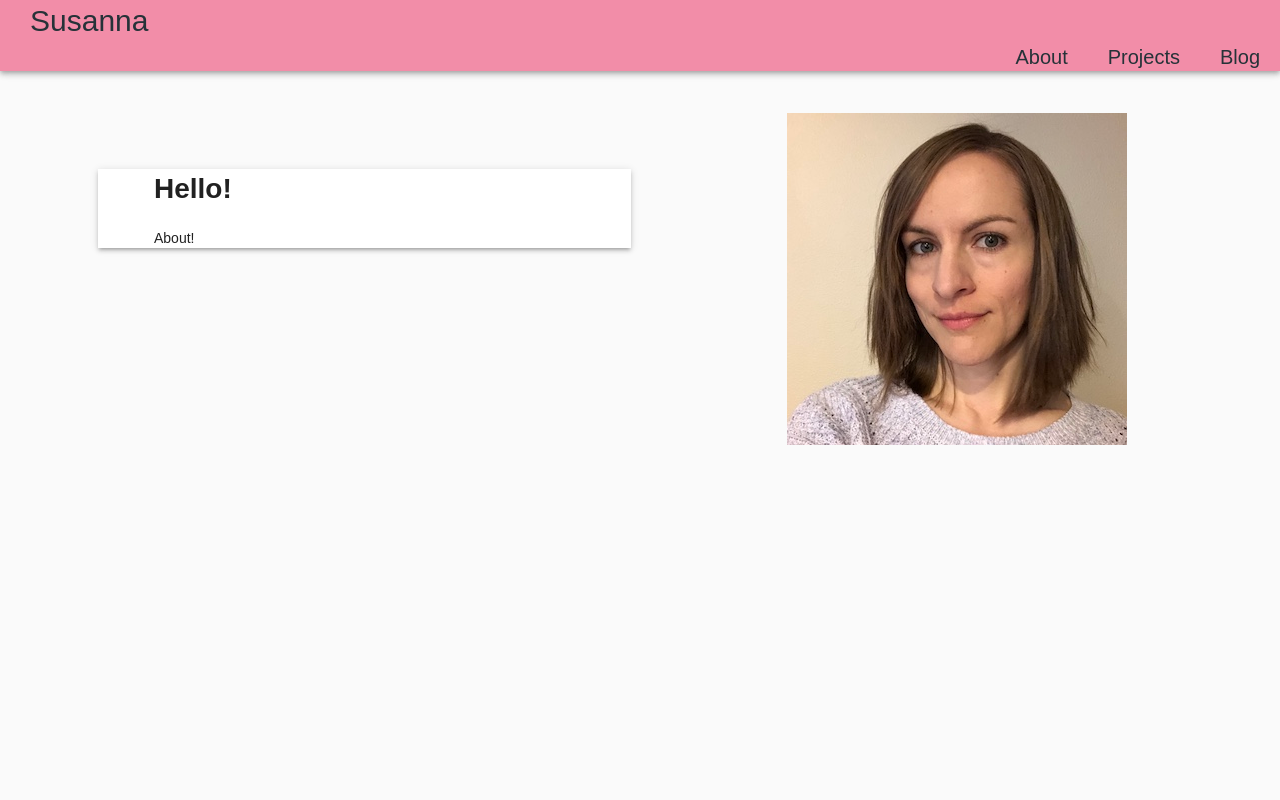
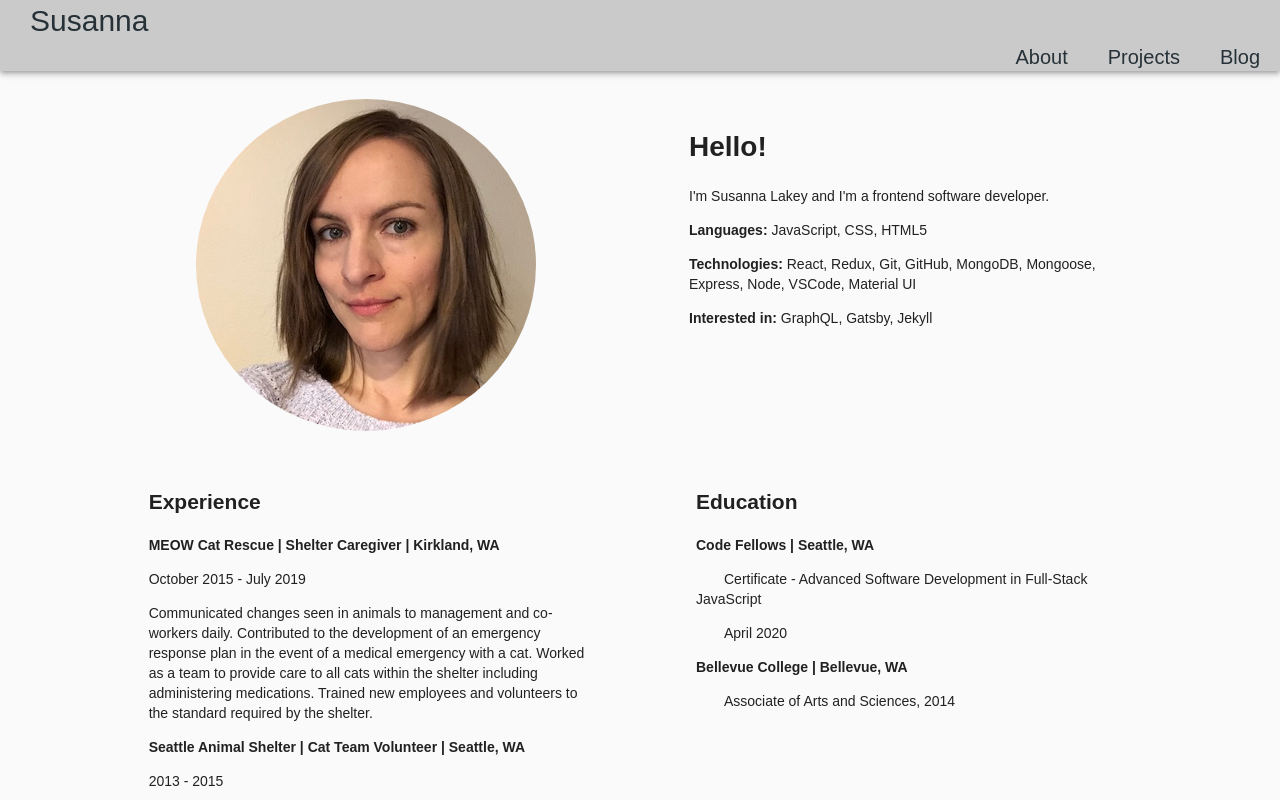
Before and after one commit to slakeyj/portfolio-react, a React (Create React App) app: page /about in a window 1280 px wide. Shown: the top 800 px of the page. Built offline with nearby package versions, Linux system fonts and the light colour scheme.

Commit message:
work on about page

```diff
--- a/src/components/About/About.js
+++ b/src/components/About/About.js
@@ -5,14 +5,24 @@ import { makeStyles } from '@material-ui/core/styles';
 
 const useStyles = makeStyles({
   textBox: {
-    margin: '3em 5em 0 7em',
+    margin: '1em 0 0 1em',
+
 
   },
+  imageBox: {
+    margin: '1em 0 0 0;',
+
+    width: '1em'
+  },
   image: {
-    margin: '3em'
+    borderRadius: '50%',
+    marginTop: '1em'
   },
   text: {
-    margin: '4em'
+    margin: '3em',
+  },
+  textIndent: {
+    textIndent: '2em'
   }
 });
 
@@ -20,20 +30,72 @@ const useStyles = makeStyles({
 const About = () => {
   const classes = useStyles();
   return (
-    <Grid container direction="row">
+    <Grid container direction="row" justify="center">
+      <Grid className={classes.imageBox} container xs={5} justify="center">
+        <img className={classes.image} src={profile} alt="Profile" />
+
+      </Grid>
       <Grid className={classes.textBox} item xs={5} justify="center">
-        <Paper square elevation={3} >
-          <div className={classes.text}>
-            <h1>Hello!</h1>
-            <p>About!</p>
-          </div>
-        </Paper>
+        {/* <Paper square elevation={3} > */}
+        <div className={classes.text}>
+          <h1>Hello!</h1>
+          <p>I'm Susanna Lakey and I'm a frontend software developer.</p>
+          <p><strong>Languages:</strong> JavaScript, CSS, HTML5</p>
+          <p><strong>Technologies:</strong> React, Redux, Git, GitHub, MongoDB, Mongoose, Express, Node, VSCode, Material UI
+            </p>
+          <p><strong>Interested in:</strong> GraphQL, Gatsby, Jekyll </p>
+
+        </div>
+        {/* </Paper> */}
       </Grid>
 
-      <Grid className={classes.image} container xs={4} justify="center">
-        <img src={profile} alt="Profile" />
+
+      <Grid className={classes.textBox} item xs={5} justify="center">
+        {/* <Paper square elevation={3} > */}
+        <div className={classes.text}>
+          <h2>Experience</h2>
+
+
+          <p><strong>MEOW Cat Rescue | Shelter Caregiver | Kirkland, WA</strong></p>
+          <p>October 2015 - July 2019</p>
+          <p>Communicated changes seen in animals to management and co-workers daily.
+          Contributed to the development of an emergency response plan in the event of a medical emergency with a cat.
+          Worked as a team to provide care to all cats within the shelter including administering medications.
+          Trained new employees and volunteers to the standard required by the shelter.</p>
+
+          <p><strong>Seattle Animal Shelter | Cat Team Volunteer  | Seattle, WA</strong></p>
+          <p>2013 - 2015</p>
+          <p>Worked with clients to guide them through the adoption process.
+          Communicated with the volunteer team to ensure all cats were cared for.</p>
+
+          <p><strong>Elements Therapeutic Massage | Massage Therapist | Seattle, WA</strong></p>
+          <p>2010 - 2011</p>
+          <p>Worked with clients to develop a customized therapeutic plan.
+          Recorded accurate documentation to fit the standard required for billing insurance.</p>
+
+
+        </div>
+        {/* </Paper> */}
 
       </Grid>
+
+      <Grid className={classes.textBox} item xs={5} >
+        {/* <Paper square elevation={3} > */}
+        <div className={classes.text}>
+
+          <h2>Education</h2>
+          <p><strong>Code Fellows | Seattle, WA</strong></p>
+          <p className={classes.textIndent}>Certificate - Advanced Software Development in Full-Stack JavaScript</p>
+          <p className={classes.textIndent}> </p>
+          <p className={classes.textIndent}>April 2020</p>
+          <p><strong>Bellevue College | Bellevue, WA</strong></p>
+          <p className={classes.textIndent}>Associate of Arts and Sciences, 2014</p>
+
+        </div>
+        {/* </Paper> */}
+
+      </Grid>
+
     </Grid>
 
   )
--- a/src/components/Home/Home.js
+++ b/src/components/Home/Home.js
@@ -37,7 +37,7 @@ const Home = () => {
           <h1>Susanna Lakey</h1>
           <Grid container item justify="center">
 
-            <h2>Front-end Software Developer</h2>
+            <h2>Frontend Software Developer</h2>
           </Grid>
 
         </Grid>
--- a/src/components/NavBar/NavBar.js
+++ b/src/components/NavBar/NavBar.js
@@ -1,5 +1,5 @@
 import React from 'react';
-import { AppBar, Toolbar, Typography, Grid } from '@material-ui/core';
+import { AppBar, Typography } from '@material-ui/core';
 import { makeStyles } from '@material-ui/core/styles';
 import { Link } from 'react-router-dom';
 
--- a/src/theme.js
+++ b/src/theme.js
@@ -1,12 +1,11 @@
 import { createMuiTheme } from '@material-ui/core/styles';
-import pink from '@material-ui/core/colors/pink';
-import green from '@material-ui/core/colors/green';
+
 
 
 const theme = createMuiTheme({
   palette: {
     primary: {
-      main: '#F28DA8'
+      main: '#CACACA'
     }
   },
   typography: {
```
